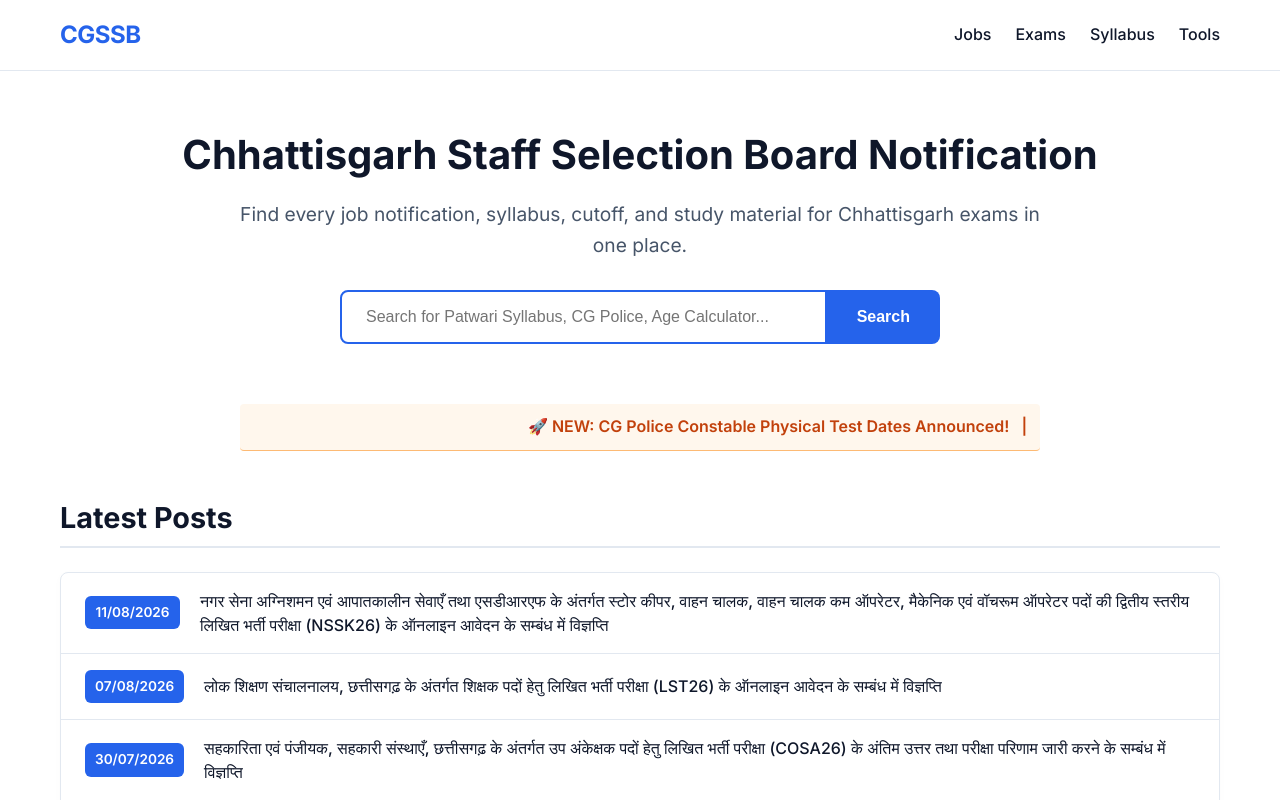
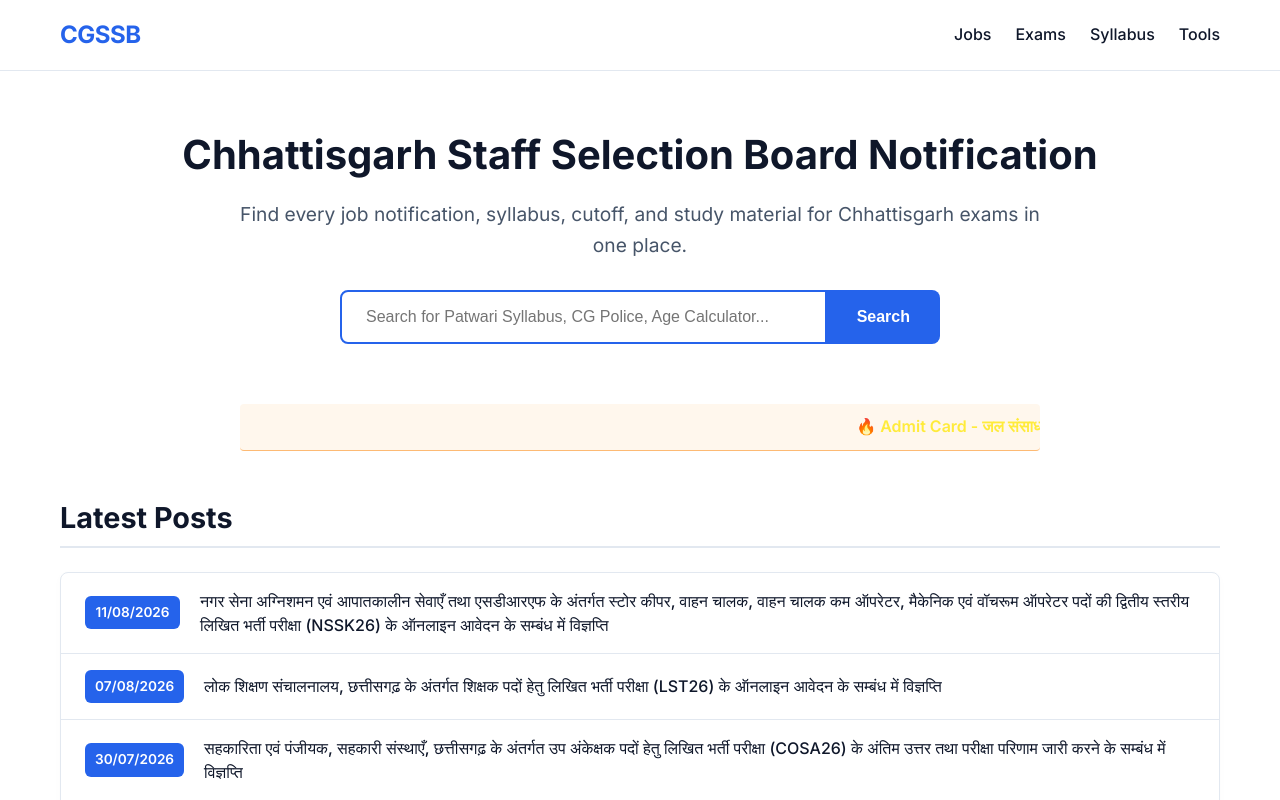
Before and after one commit to yuvpra1/cg, a Next.js app: page / in a window 1280 px wide. Shown: the top 800 px of the page. Built offline with nearby package versions, Linux system fonts and the light colour scheme.

Commit message:
Update marquee with live links

```diff
--- a/app/page.tsx
+++ b/app/page.tsx
@@ -90,8 +90,13 @@ export default async function Home() {
 
       {/* News Flash Marquee */}
       <div className="marquee-container" style={{ margin: '0 auto 50px', borderRadius: '4px', maxWidth: '800px' }}>
-        <div className="marquee-content">
-          🚀 NEW: CG Police Constable Physical Test Dates Announced! &nbsp; | &nbsp; 🎯 Vyapam Patwari Notification Expected Next Month &nbsp; | &nbsp; 📚 Download Previous Year Papers for CGPSC State Services
+        <div className="marquee-content" style={{ display: 'flex', gap: '40px', alignItems: 'center' }}>
+          <span>🔥 <a href="https://vyapamprofile.cgstate.gov.in/Online" target="_blank" rel="noopener noreferrer" style={{ color: '#ffeb3b', textDecoration: 'none' }}>Admit Card - जल संसाधन विभाग, अनुरेखक (सिविल) (WRDT26) के प्रवेश पत्र के सम्बंध में विज्ञप्ति</a></span>
+          <span>🔥 <a href="https://vyapamcg.cgstate.gov.in/Post?PostID=RESULT" target="_blank" rel="noopener noreferrer" style={{ color: '#ffeb3b', textDecoration: 'none' }}>RESULT - प्री.बी.एड. (Pre. B.Ed.26) प्रवेश परीक्षा - 2026</a></span>
+          <span>🔥 <a href="https://vyapamcg.cgstate.gov.in/Post?PostID=PSLA26ONLINE" target="_blank" rel="noopener noreferrer" style={{ color: '#ffeb3b', textDecoration: 'none' }}>ONLINE APPLICATION - नमूना सहायक /लैब असिस्टेंट (औषधि) / लैब असिस्टेंट (खाद्य) पदों की भर्ती परीक्षा (FWLN26)</a></span>
+          <span>🔥 <a href="https://vyapamcg.cgstate.gov.in/Post?PostID=WRDT26ONLINE" target="_blank" rel="noopener noreferrer" style={{ color: '#ffeb3b', textDecoration: 'none' }}>ONLINE APPLICATION- सहायक शिक्षक पदों हेतु लिखित भर्ती परीक्षा (LSAT26)</a></span>
+          <span>🔥 <a href="https://vyapamcg.cgstate.gov.in/Post?PostID=MLGI25APPLICATION" target="_blank" rel="noopener noreferrer" style={{ color: '#ffeb3b', textDecoration: 'none' }}>ONLINE APPLICATION - छत्तीसगढ़ राज्य पात्रता परीक्षा (CG-SET26)</a></span>
+          <span>🔥 <a href="https://vyapamcg.cgstate.gov.in/Post?PostID=RESULT" target="_blank" rel="noopener noreferrer" style={{ color: '#ffeb3b', textDecoration: 'none' }}>RESULT -B.Sc. Nursing (BSCN26) Entrance Examination-2026</a></span>
         </div>
       </div>
 
```
